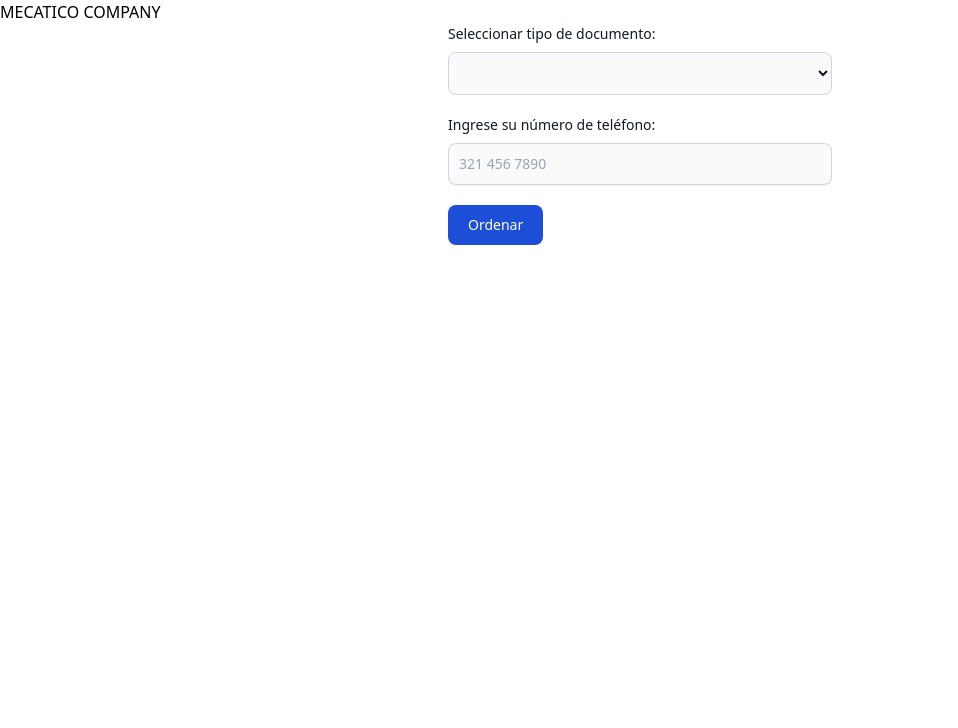
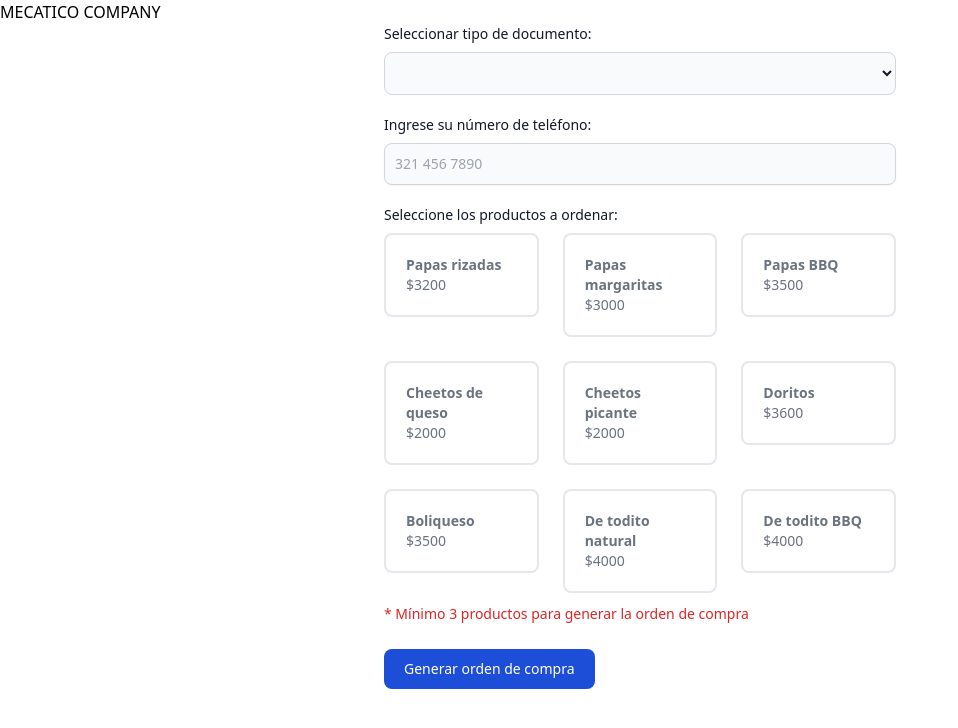
Before and after one commit to JosePater/TalentoB-Mecatico-Company, an Angular app: page / in a window 1280 px wide. Shown: the top 728 px of the page, without its empty margins (0-958 px from the left). Built offline with nearby package versions, Linux system fonts and the light colour scheme.

Commit message:
feat(checkbox): list of products is added and validation

```diff
--- a/src/app/components/forms/forms.component.html
+++ b/src/app/components/forms/forms.component.html
@@ -1,4 +1,4 @@
-<form [formGroup]="buyForm" class="max-w-sm mx-auto" (ngSubmit)="ordenar()">
+<form [formGroup]="buyForm" class="max-w-lg mx-auto" (ngSubmit)="generarOrdenDeCompra()">
   <div class="mb-5">
     <label
       for="typeID"
@@ -12,7 +12,7 @@
       [ngClass]="{
         'border-red-500': hasErrors('typeID', 'required'),
         'border-green-600':
-          !hasErrors('typeID', 'required') && tocarCampo('typeID')
+          !hasErrors('typeID', 'required') && wasItTouched('typeID')
       }"
     >
       <option selected value="Cédula">Cédula</option>
@@ -36,7 +36,7 @@
         'border-red-500':
           hasErrors('numID', 'required') || hasErrors('numID', 'minlength'),
         'border-green-600':
-          !hasErrors('numID', 'required') && tocarCampo('numID')
+          !hasErrors('numID', 'required') && wasItTouched('numID')
       }"
     />
     @if (hasErrors('numID','required')) {
@@ -62,7 +62,7 @@
         'border-red-500':
           hasErrors('phone', 'required') || hasErrors('phone', 'minlength'),
         'border-green-600':
-          !hasErrors('phone', 'required') && tocarCampo('phone')
+          !hasErrors('phone', 'required') && wasItTouched('phone')
       }"
     />
     @if (hasErrors('phone','required')) {
@@ -71,10 +71,34 @@
     <span class="text-red-600 text-sm">* Mínimo 10 caracteres</span>
     }
   </div>
+
+  <label
+    for="checkboxes"
+    class="block mb-2 text-sm font-medium text-gray-900 dark:text-white"
+    >Seleccione los productos a ordenar:</label
+  >
+  <ul formArrayName="checkboxes" class="grid w-full my-2 gap-6 md:grid-cols-3">
+    @for (product of products; track $index) {
+      <li>
+          <input type="checkbox" id="{{product.id}}" [formControlName]="$index" value="{{product.name}}" class="hidden peer" required="">
+          <label for="{{product.id}}" class="inline-flex items-center justify-between w-full p-5 text-gray-500 bg-white border-2 border-gray-200 rounded-lg cursor-pointer dark:hover:text-gray-300 dark:border-gray-700 peer-checked:border-blue-600 hover:text-gray-600 dark:peer-checked:text-gray-300 peer-checked:text-gray-600 hover:bg-gray-50 dark:text-gray-400 dark:bg-gray-800 dark:hover:bg-gray-700">
+              <div class="block">
+                <div class="w-full text-sm font-semibold">{{product.name}}</div>
+                  <div class="w-full text-sm">{{product.price}}</div>
+              </div>
+          </label>
+      </li>
+    }
+  </ul>
+  @if (cantSelectProducts < 3) {
+    <span class="text-red-600 text-sm">* Mínimo 3 productos para generar la orden de compra</span>
+    <br>
+  }
+
   <button
     type="submit"
-    class="text-white bg-blue-700 hover:bg-blue-800 focus:ring-4 focus:outline-none focus:ring-blue-300 font-medium rounded-lg text-sm px-5 py-2.5 text-center dark:bg-blue-600 dark:hover:bg-blue-700 dark:focus:ring-blue-800"
+    class="text-white mt-6 bg-blue-700 hover:bg-blue-800 focus:ring-4 focus:outline-none focus:ring-blue-300 font-medium rounded-lg text-sm px-5 py-2.5 text-center dark:bg-blue-600 dark:hover:bg-blue-700 dark:focus:ring-blue-800"
   >
-    Ordenar
+  Generar orden de compra
   </button>
 </form>
--- a/src/app/components/forms/forms.component.ts
+++ b/src/app/components/forms/forms.component.ts
@@ -5,6 +5,8 @@ import {
   FormGroup,
   ReactiveFormsModule,
   Validators,
+  FormArray,
+  AbstractControl,
 } from '@angular/forms';
 
 @Component({
@@ -17,13 +19,32 @@ import {
 export class FormsComponent implements OnInit {
   buyForm: FormGroup; // Formulario de compra
   typeID!: string; // Tipo de documento
+  cantSelectProducts: number = 0;
 
-  constructor(private forBuilder: FormBuilder) {
-    this.buyForm = forBuilder.group({
+  products = [
+    { id: 1, name: 'Papas rizadas', price: '$3200' },
+    { id: 2, name: 'Papas margaritas', price: '$3000' },
+    { id: 3, name: 'Papas BBQ', price: '$3500' },
+    { id: 4, name: 'Cheetos de queso', price: '$2000' },
+    { id: 5, name: 'Cheetos picante', price: '$2000' },
+    { id: 6, name: 'Doritos', price: '$3600' },
+    { id: 7, name: 'Boliqueso', price: '$3500' },
+    { id: 8, name: 'De todito natural', price: '$4000' },
+    { id: 9, name: 'De todito BBQ', price: '$4000' },
+  ];
+
+  constructor(private formBuilder: FormBuilder) {
+    this.buyForm = this.formBuilder.group({
       typeID: ['', Validators.required],
       numID: ['', [Validators.required, Validators.minLength(6)]],
       phone: ['', [Validators.required, Validators.minLength(10)]],
+      checkboxes: this.formBuilder.array([], [this.minSelectedCheckboxes(3)]),
     });
+
+    // Checkbox de cada producto (desmarcados)
+    this.products.forEach((i) =>
+      this.checkboxes.push(this.formBuilder.control(false))
+    );
   }
 
   ngOnInit(): void {
@@ -33,45 +54,105 @@ export class FormsComponent implements OnInit {
     });
   }
 
+  // Obtener el valor de la propiedad checkboxes
+  get checkboxes(): FormArray {
+    return this.buyForm.get('checkboxes') as FormArray;
+  }
+
+  // Selección de productos
+  private minSelectedCheckboxes(min: number) {
+    return (formArray: AbstractControl) => {
+      const totalSelected = formArray.value.filter(
+        (checked: boolean) => checked
+      ).length;
+      this.cantSelectProducts = totalSelected;
+      return totalSelected >= min ? null : { minSelectedCheckboxes: false };
+    };
+  }
+
   // Submit
-  ordenar() {
+  generarOrdenDeCompra() {
+    const formValues = this.buyForm.value;
     this.focusCampos();
+
     if (this.buyForm.valid) {
-      alert('Orden realizada con éxito!!!');
-      this.buyForm.reset();
+      alert('Orden de compra realizada con éxito!!!');
+
+      // Mapea los valores booleanos de los checkboxes a los productos correspondientes
+      const selectedProducts = this.products
+        .filter((product, index) => formValues.checkboxes[index])
+        .map((product) => ({
+          id: product.id,
+          name: product.name,
+          price: product.price,
+        }));
+
+      // Crear un objeto con los datos completos
+      const result = {
+        ...formValues,
+        selectedProducts: selectedProducts,
+      };
+
+      delete result.checkboxes; // Eliminar el array de checkboxes del objeto
+      console.log('Form Values:', result); // Mostrar los datos ingresados
+      this.buyForm.reset(); // Resetear el formulario
     }
   }
 
   // Verificación de datos inválidos en los campos
   hasErrors(field: string, typeError: string) {
     return (
-      this.buyForm.get(field)?.hasError(typeError) &&
-      this.buyForm.get(field)?.touched // Si fue tocado
+      this.buyForm.get(field)?.hasError(typeError) && this.wasItTouched(field) // Si fue tocado
     );
   }
 
   // Detecta si se ha tocado el campo (touched)
-  tocarCampo(field: string) {
+  wasItTouched(field: string) {
     return this.buyForm.get(field)?.touched;
   }
 
   // Hace foco en los campos inválidos o vacíos
   focusCampos() {
     const form = Object.keys(this.buyForm.value); // Objeto del formulario (inputs)
+    const buyFormControls = this.buyForm.controls;
+    let statusForm: boolean = buyFormControls['typeID'].status === 'VALID';
 
+    // Comprobar que todos los campos sean true (excepto checkbox)
+    form.map((field) => {
+      if (field !== 'checkboxes') {
+        statusForm &&= buyFormControls[field].status === 'VALID';
+      }
+    });
+
+    // Bucle para el alert del primer campo inválido
     for (let index = 0; index < form.length; index++) {
-      const field = form[index]; // Input
+      const field = form[index]; // id del input
       const label = document.querySelector(`label[for="${field}"]`); // Label del input
 
-      if (this.buyForm.controls[field].status === 'INVALID') {
-        // Si el input es inválido
-        const fieldElement = window.document.getElementById(field);
-        alert(
-          `Por favor, ${label?.textContent?.replace(':', ',')} correctamente.`
-        );
-        fieldElement?.focus();
-        break;
+      // Si el input es inválido
+      if (buyFormControls[field].status === 'INVALID') {
+        if (!statusForm || this.cantSelectProducts < 3) {
+          alert(
+            `Por favor, ${label?.textContent?.replace(
+              ':',
+              ' '
+            )}(correctamente).`
+          );
+          const fieldElement = window.document.getElementById(field);
+          fieldElement?.focus(); // focus
+          // Cuando detecta el primer campo inválido se detiene para hacerle el focus
+          break;
+        }
       }
+    }
+
+    // Validación final
+    if (statusForm && this.cantSelectProducts >= 3) {
+      /* Forzar a que todos los checkbox sean 'true' cuando se cumpla la condición (>3 productos)
+          ya que el formulario es solo es VÁLIDO cuando todos los checkbox son 'true'.
+          Aunque se haya marcado todos los productos, solo están registrados los que el usuario seleccionó
+      */
+      this.checkboxes.controls.forEach((control) => control.setValue(true));
     }
   }
 }
```
